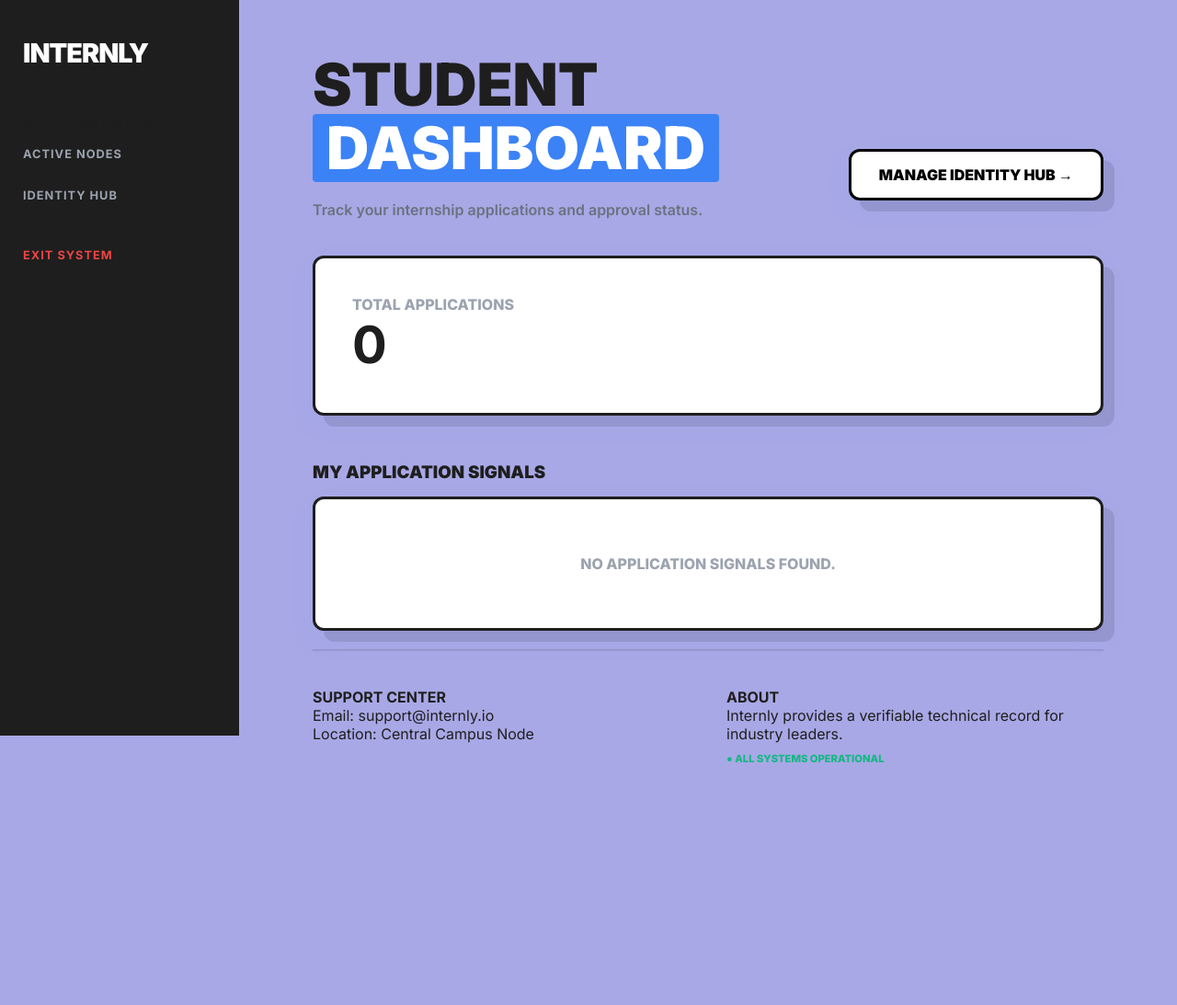
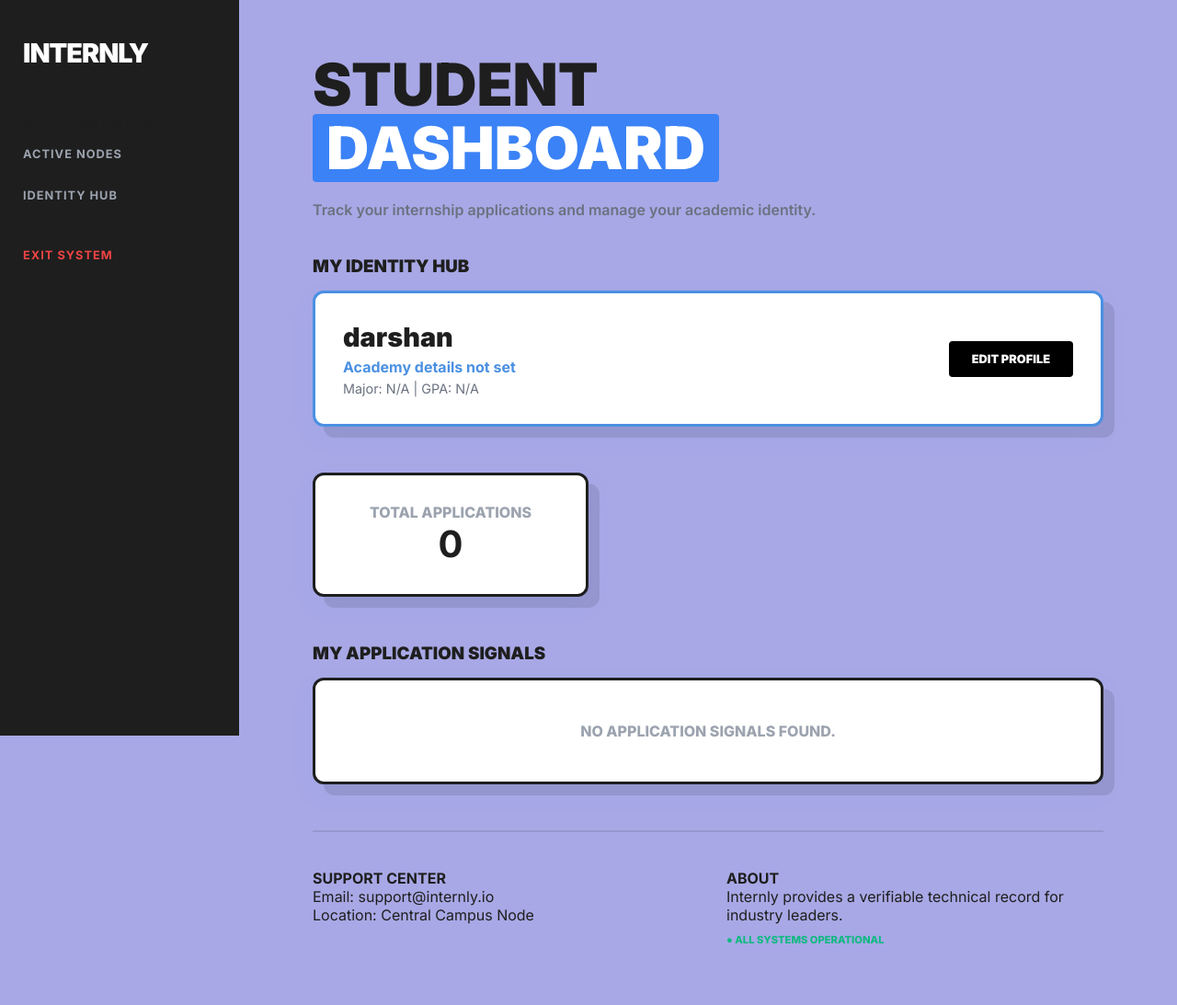
Before and after one commit to DarshanKaladiya/Student-Internship-System, a Django app: page /student/dashboard/ in a window 1280 px wide. Shown: the top 1093 px of the page at 92% size. Before the commit the page ends 830 px from the top, so only its background shows below. Run offline with Django 5.2, Linux system fonts and the light colour scheme; a user stored in the database is signed in; data comes from the database, SQL or seed files in the repository; both versions use the stored data as it was after the commit.

```diff
--- a/management/templates/management/student_dashboard.html
+++ b/management/templates/management/student_dashboard.html
@@ -1,39 +1,104 @@
 {% extends 'management/base.html' %}
 {% block content %}
+
 <div class="dashboard-container" style="max-width: 1200px; margin: 0 auto;">
 
-    <div style="margin-bottom: 40px; display: flex; justify-content: space-between; align-items: flex-end;">
+    <div style="margin-bottom: 40px;">
+        <h1 class="main-header">
+            STUDENT<br>
+            <span class="highlight-blue">DASHBOARD</span>
+        </h1>
+        <p style="font-weight: 600; color: #6b7280; margin-top: 10px;">
+            Track your internship applications and manage your academic identity.
+        </p>
+    </div>
+
+    <h3 style="font-weight: 900; margin-bottom: 15px; text-transform: uppercase;">MY IDENTITY HUB</h3>
+    <div class="workspace-card" style="padding: 30px; margin-bottom: 50px; display: flex; justify-content: space-between; align-items: center; border: 3px solid #4a90e2;">
         <div>
-            <h1 class="main-header">STUDENT<br><span class="highlight-blue">DASHBOARD</span></h1>
-            <p style="font-weight: 600; color: #6b7280; margin-top: 10px;">Track your internship applications and approval status.</p>
+            <h2 style="margin: 0; font-size: 1.8rem; font-weight: 900;">{{ user.userprofile.full_name|default:user.username }}</h2>
+            <p style="margin: 5px 0; font-weight: 700; color: #4a90e2;">{{ user.userprofile.academy_name|default:"Academy details not set" }}</p>
+            <p style="margin: 0; font-size: 0.9rem; color: #6b7280;">
+                Major: {{ user.userprofile.major|default:"N/A" }} | GPA: {{ user.userprofile.gpa|default:"N/A" }}
+            </p>
         </div>
-        <a href="{% url 'student_edit_profile' %}" class="workspace-card" style="padding: 15px 30px; text-decoration: none; color: black; font-weight: 900; border: 3px solid black;">
-            MANAGE IDENTITY HUB →
+        <a href="{% url 'student_edit_profile' %}"
+           style="
+            background: black;
+            color: white;
+            padding: 12px 25px;
+            text-decoration: none;
+            font-weight: 900;
+            border-radius: 4px;
+            text-transform: uppercase;
+            font-size: 0.8rem;
+           ">
+            Edit Profile
         </a>
     </div>
 
-    <div class="workspace-card" style="padding: 40px; margin-bottom: 50px;">
-        <p style="font-weight: 800; color: #9ca3af; text-transform: uppercase;">TOTAL APPLICATIONS</p>
-        <h2 style="font-size: 3.5rem;">{{ total_apps }}</h2>
+    <div style="margin-bottom: 50px;">
+        <div class="workspace-card" style="padding: 30px; text-align: center; max-width: 300px;">
+            <p style="font-weight: 800; color: #9ca3af;">TOTAL APPLICATIONS</p>
+            <h2 style="font-size: 2.5rem;">{{ total_apps }}</h2>
+        </div>
     </div>
 
     <h3 style="font-weight: 900; margin-bottom: 15px; text-transform: uppercase;">MY APPLICATION SIGNALS</h3>
-    <div class="workspace-card" style="padding: 40px;">
+    <div class="workspace-card" style="padding: 25px; margin-bottom: 50px;">
+
         {% if applications %}
-            {% for app in applications %}
-                <div style="border: 3px solid black; padding: 20px; margin-bottom: 15px; display: flex; justify-content: space-between; align-items: center;">
-                    <div>
-                        <h4 style="margin: 0; font-size: 1.2rem;">{{ app.internship.title }}</h4>
-                        <p style="margin: 5px 0 0; color: #6b7280;">{{ app.internship.company_name }}</p>
-                    </div>
-                    <div style="font-weight: 900; text-transform: uppercase; color: {% if app.status == 'APPROVED' %}#10b981{% elif app.status == 'REJECTED' %}#ef4444{% else %}#f59e0b{% endif %};">
-                        ● {{ app.status }}
-                    </div>
-                </div>
-            {% endfor %}
+            <table style="width: 100%; border-collapse: collapse;">
+                <thead>
+                    <tr style="border-bottom: 2px solid #eee;">
+                        <th align="left">INTERNSHIP NODE</th>
+                        <th align="left">COMPANY</th>
+                        <th align="center">STATUS</th>
+                        <th align="right">APPLIED ON</th>
+                    </tr>
+                </thead>
+                <tbody>
+                    {% for app in applications %}
+                    <tr style="border-bottom: 1px solid #eee;">
+                        <td style="padding: 20px 0; font-weight: 700;">
+                            {{ app.internship.title }}
+                        </td>
+                        <td style="font-weight: 700; color: #6b7280;">
+                            {{ app.internship.company_name }}
+                        </td>
+                        <td align="center">
+                            <span style="
+                                padding: 5px 12px;
+                                border-radius: 20px;
+                                font-size: 0.75rem;
+                                font-weight: 900;
+                                text-transform: uppercase;
+                                {% if app.status == 'APPROVED' %}
+                                    background: #d1fae5; color: #10b981;
+                                {% elif app.status == 'REJECTED' %}
+                                    background: #fee2e2; color: #ef4444;
+                                {% else %}
+                                    background: #fef3c7; color: #f59e0b;
+                                {% endif %}
+                            ">
+                                {{ app.status }}
+                            </span>
+                        </td>
+                        <td align="right" style="color: #9ca3af; font-size: 0.85rem;">
+                            {{ app.applied_at|date:"M d, Y" }}
+                        </td>
+                    </tr>
+                    {% endfor %}
+                </tbody>
+            </table>
         {% else %}
-            <p style="text-align: center; color: #9ca3af; font-weight: 800; padding: 20px;">NO APPLICATION SIGNALS FOUND.</p>
+            <p style="text-align: center; color: #9ca3af; font-weight: 800; padding: 20px;">
+                NO APPLICATION SIGNALS FOUND.
+            </p>
         {% endif %}
+
     </div>
+
 </div>
+
 {% endblock %}
--- a/management/urls.py
+++ b/management/urls.py
@@ -21,7 +21,7 @@ urlpatterns = [
     path('profile/view/<int:pk>/', views.view_student_profile, name='view_student_profile'),
 
     # Internship
-    path('post/', views.post_internship, name='post_internship'), # Fixed name for NoReverseMatch
+    path('post/', views.post_internship, name='post_internship'), # Fixed for NoReverseMatch
     path('internships/', views.internship_list, name='internship_list'),
     path('internships/<int:pk>/', views.internship_detail, name='internship_detail'),
     path('apply/<int:pk>/', views.apply_internship, name='apply_internship'),
--- a/management/views.py
+++ b/management/views.py
@@ -12,9 +12,6 @@ from .forms import InternshipPostForm
 # ---------------- HOME ----------------
 
 def home_landing(request):
-    """
-    Redirects users based on their role after authentication.
-    """
     if request.user.is_authenticated:
         try:
             profile = UserProfile.objects.get(user=request.user)
@@ -26,12 +23,9 @@ def home_landing(request):
     return render(request, 'management/home.html')
 
 
-# ---------------- AUTH ----------------
+# ---------------- AUTH & REGISTRATION ----------------
 
 def login_view(request):
-    """
-    Handles user login and redirects to the landing controller.
-    """
     if request.method == 'POST':
         user = authenticate(
             username=request.POST.get('username'),
@@ -45,19 +39,11 @@ def login_view(request):
 
 
 def logout_user(request):
-    """
-    Logs out the user and returns to the home screen.
-    """
     logout(request)
     return redirect('home_landing')
 
 
-# ---------------- REGISTRATION ----------------
-
 def student_register(request):
-    """
-    Registers a new student and creates their UserProfile.
-    """
     if request.method == 'POST':
         form = UserCreationForm(request.POST)
         if form.is_valid():
@@ -74,9 +60,6 @@ def student_register(request):
 
 
 def faculty_register(request):
-    """
-    Registers a new faculty member and assigns the FACULTY role.
-    """
     if request.method == 'POST':
         form = UserCreationForm(request.POST)
         if form.is_valid():
@@ -91,15 +74,12 @@ def faculty_register(request):
     return render(request, 'management/faculty_register.html', {'form': form})
 
 
-# ---------------- PROFILE MANAGEMENT ----------------
+# ---------------- ✅ PROFILE MANAGEMENT ----------------
 
 @login_required
 def student_edit_profile(request):
-    """
-    Allows students to update their academic and bio details.
-    """
+    """ Allows students to add/update their academic identity record. """
     profile = get_object_or_404(UserProfile, user=request.user)
-
     if request.method == 'POST':
         profile.full_name = request.POST.get('full_name')
         profile.academy_name = request.POST.get('academy_name')
@@ -108,17 +88,14 @@ def student_edit_profile(request):
         profile.skills = request.POST.get('skills')
         profile.bio = request.POST.get('bio')
         profile.save()
-        messages.success(request, "Academic identity record saved.")
+        messages.success(request, "Academic profile updated successfully.")
         return redirect('student_dashboard')
-
     return render(request, 'management/edit_profile.html', {'profile': profile})
 
 
 @login_required
 def view_student_profile(request, pk):
-    """
-    Allows Faculty to view a student's profile during application review.
-    """
+    """ Allows Faculty to check student details before approving an application. """
     student_user = get_object_or_404(User, pk=pk)
     profile = get_object_or_404(UserProfile, user=student_user)
     return render(request, 'management/view_profile.html', {'profile': profile})
@@ -128,11 +105,7 @@ def view_student_profile(request, pk):
 
 @login_required
 def post_internship(request):
-    """
-    Allows faculty to deploy new internship nodes to the network.
-    """
     profile = UserProfile.objects.get(user=request.user)
-
     if profile.role != 'FACULTY':
         messages.error(request, "Only faculty can post internships.")
         return redirect('student_dashboard')
@@ -152,9 +125,6 @@ def post_internship(request):
 
 
 def internship_list(request):
-    """
-    Displays all active internship nodes available in the system.
-    """
     internships = Internship.objects.all()
     return render(request, 'management/internship_list.html', {
         'internships': internships
@@ -162,9 +132,6 @@ def internship_list(request):
 
 
 def internship_detail(request, pk):
-    """
-    Displays full details for a specific internship node.
-    """
     internship = get_object_or_404(Internship, pk=pk)
     return render(request, 'management/internship_detail.html', {
         'internship': internship
@@ -173,9 +140,6 @@ def internship_detail(request, pk):
 
 @login_required
 def apply_internship(request, pk):
-    """
-    Creates a pending application signal for a student.
-    """
     internship = get_object_or_404(Internship, pk=pk)
     Application.objects.get_or_create(
         student=request.user,
@@ -189,9 +153,6 @@ def apply_internship(request, pk):
 
 @login_required
 def approve_application(request, pk):
-    """
-    Approves a student's application signal.
-    """
     application = get_object_or_404(
         Application,
         pk=pk,
@@ -205,9 +166,6 @@ def approve_application(request, pk):
 
 @login_required
 def reject_application(request, pk):
-    """
-    Rejects a student's application signal.
-    """
     application = get_object_or_404(
         Application,
         pk=pk,
@@ -223,9 +181,6 @@ def reject_application(request, pk):
 
 @login_required
 def student_dashboard(request):
-    """
-    Displays the student's identity hub and application signals.
-    """
     applications = Application.objects.filter(student=request.user)
     return render(request, 'management/student_dashboard.html', {
         'applications': applications,
@@ -235,9 +190,6 @@ def student_dashboard(request):
 
 @login_required
 def faculty_dashboard(request):
-    """
-    Displays the faculty command board, nodes, and pending signals.
-    """
     internships = Internship.objects.filter(faculty=request.user)
     applications = Application.objects.filter(
         internship__faculty=request.user,
```
Also changed, not shown: management/templates/management/faculty_dashboard.html (+16 -80 lines), management/templates/management/view_profile.html (+24 -20 lines), db.sqlite3.
